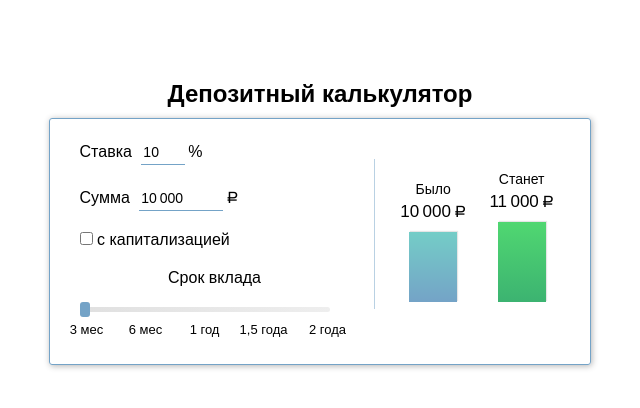
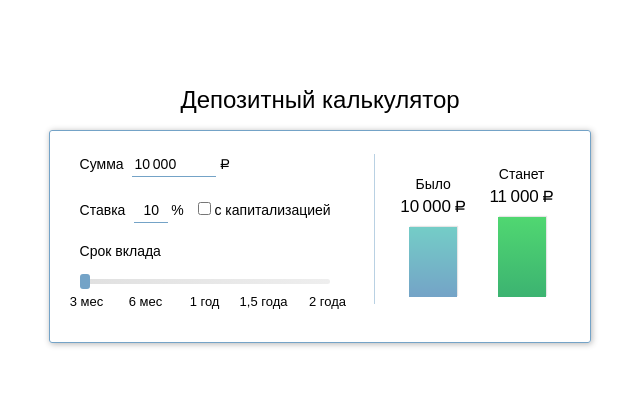
Before and after one commit to aeronka/wd-calculator, a plain HTML site: page index.html in a window 1280 px wide. Shown: the whole page, without its empty margins (320-960 px from the left). Drawn offline with Linux system fonts and the light colour scheme.

Commit message:
Изменен порядок расположения характеристик вклада

```diff
--- a/index.html
+++ b/index.html
@@ -11,15 +11,13 @@
     <div class="deposit-calculator">
         <ul class="deposit-calculator-terms">
             <li class="terms-item">
-                <span>Ставка</span>
-                <input class="characteristics rate" name="percent" type="text" value="10"><span class="measure">%</span>
-            </li>
-            <li class="terms-item">
                 <span>Сумма</span>
                 <input class="characteristics sum" name="money" type="text" value="10&thinsp;000"><span class="measure b-rub">Р</span>
             </li>
             <li class="terms-item">
-                <label><input name="capitalization" type="checkbox">
+                <span>Ставка</span>
+                <input class="characteristics rate" name="percent" type="text" value="10"><span class="measure">%</span>
+                <label class="capitalization"><input name="capitalization" type="checkbox">
                 <span>с капитализацией</span></label>
             </li>
             <li class="terms-item">
--- a/style.css
+++ b/style.css
@@ -19,16 +19,17 @@ body {
 }
 
     .header {
-        padding: 10px 0;
+        padding: 16px 0;
         margin: 70px auto 0px auto;
         width: 306px;
+        font-weight: normal;
     }
 
     .deposit-calculator-terms {
         list-style: none;
         padding-right: 20px;
         display: inline-block;
-        height: 210px;
+        height: 176px;
         width: 270px;
         text-align: left;
         vertical-align: middle;
@@ -36,6 +37,7 @@ body {
 
         .terms-item {
             padding: 10px 0px;
+            font-size: 14px;
         }
 
         .characteristics {
@@ -49,7 +51,8 @@ body {
         }
 
         .rate {
-            width: 40px;
+            width: 30px;
+            text-align: center;
         }
 
         .sum {
@@ -60,8 +63,8 @@ body {
             padding-left: 3px;
         }
 
-        .terms-item-title {
-            text-align: center;
+        .capitalization{
+            padding-left: 10px;
         }
 
         .slider-months {
@@ -162,11 +165,3 @@ body {
         vertical-align: bottom;
         width: 84px;
     }
-
-        .diagram-before {
-
-        }
-
-        .diagram-after {
-
-        }
```
